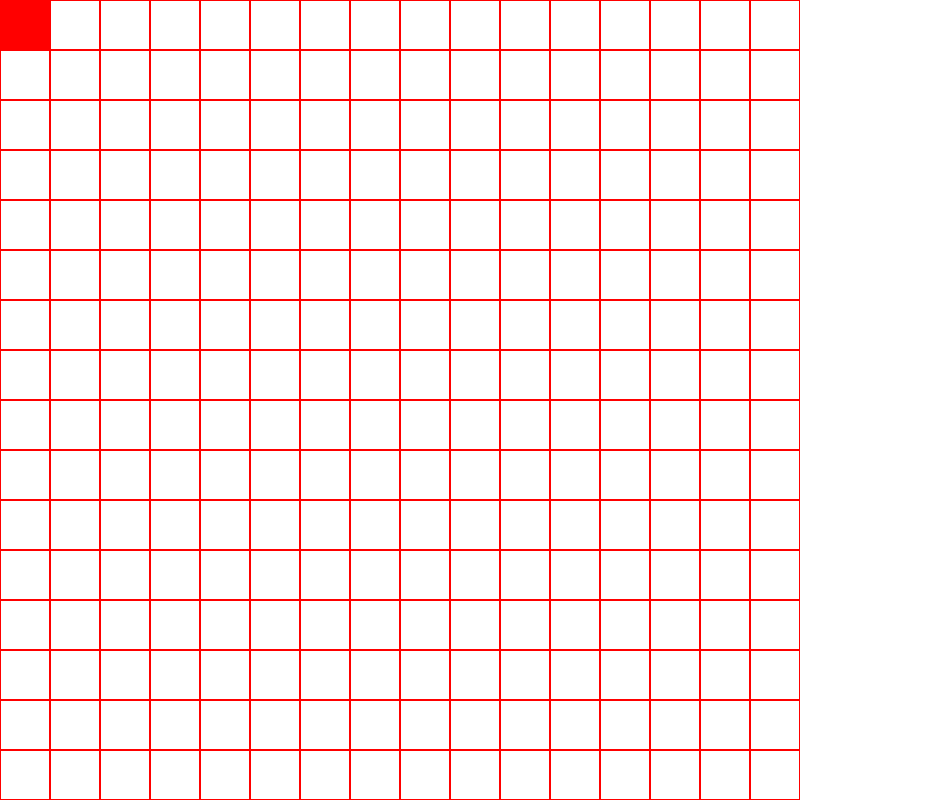
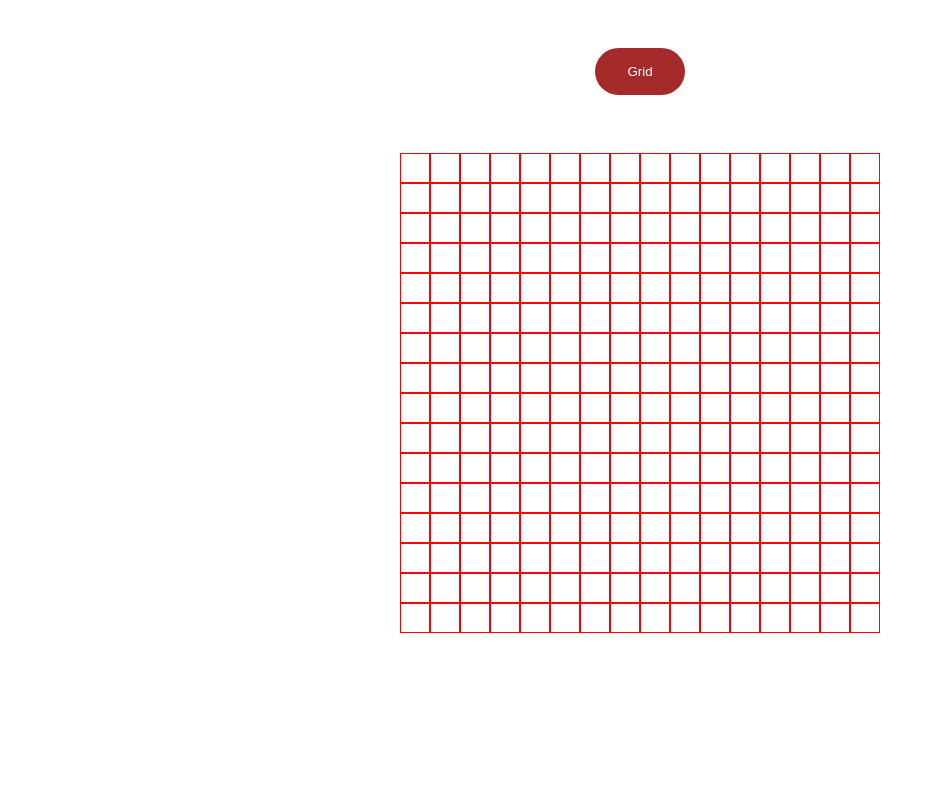
Before and after one commit to Khalidur34/odin-etch-a-sketch, a plain HTML site: page index.html in a window 1280 px wide. Shown: the whole page, without its empty margins (0-942 px from the left). Drawn offline with Linux system fonts and the light colour scheme.

Commit message:
Added Grid Button on the top which will prompt user input

```diff
--- a/index.html
+++ b/index.html
@@ -7,8 +7,13 @@
     <link rel="stylesheet" href="style.css">
 </head>
 <body>
-    <div id="grid-container">
+    <div class="enter">
+        <button class="gridButton">Grid</button>
+    </div>
+    <div class="grid-container">
+        <div class="grid">
 
+        </div>
     </div>
 </body>
 <script src="script.js"></script>
--- a/script.js
+++ b/script.js
@@ -1,6 +1,9 @@
-const gridContainer = document.querySelector("#grid-container");
-
-
+const gridContainer = document.querySelector(".grid");
+let gridButton = document.querySelector(".gridButton");
+let boxNum = 0;
+gridButton.onclick = function() {
+    boxNum = prompt("Enter number of boxes per side");
+}
 
 for(i = 0; i < 16 ; i++) {
     for(j = 0; j < 16 ; j++) {
@@ -15,10 +18,6 @@ function createBox() {
     return box;
 }
 
-function changeColor() {
-    this.style.backgroundColor = 'red';
-}
-
 let boxes = document.querySelectorAll(".box");
 boxes.forEach(element => {
     element.onmouseover = function() {
--- a/style.css
+++ b/style.css
@@ -4,15 +4,40 @@
     box-sizing: border-box;
 }
 
+.enter {
+    display: flex;
+    justify-content: center;
+    padding: 3rem;
+}
+
+.enter > button {
+    padding: 1rem;
+    padding-left: 2rem;
+    padding-right: 2rem;
+    font-family: sans-serif;
+    color: white;
+    background-color:brown;
+    border-radius: 1.5rem;
+}
+
+.grid-container {
+    display: flex;
+    justify-content: center;
+    align-content: center;
+}
+
+.grid{
+    height: 500px;
+    width: 500px;
+    display: flex;
+    flex-wrap: wrap;
+    justify-content: center;
+    align-content: center;
+}
+
+
 .box {
-    height: 50px;
-    width: 50px;
+    height: 30px;
+    width: 30px;
     border: 1px solid red;
 }
-
-#grid-container {
-    height: 800px;
-    width: 800px;
-    display: flex;
-    flex-wrap: wrap;
-}
```
